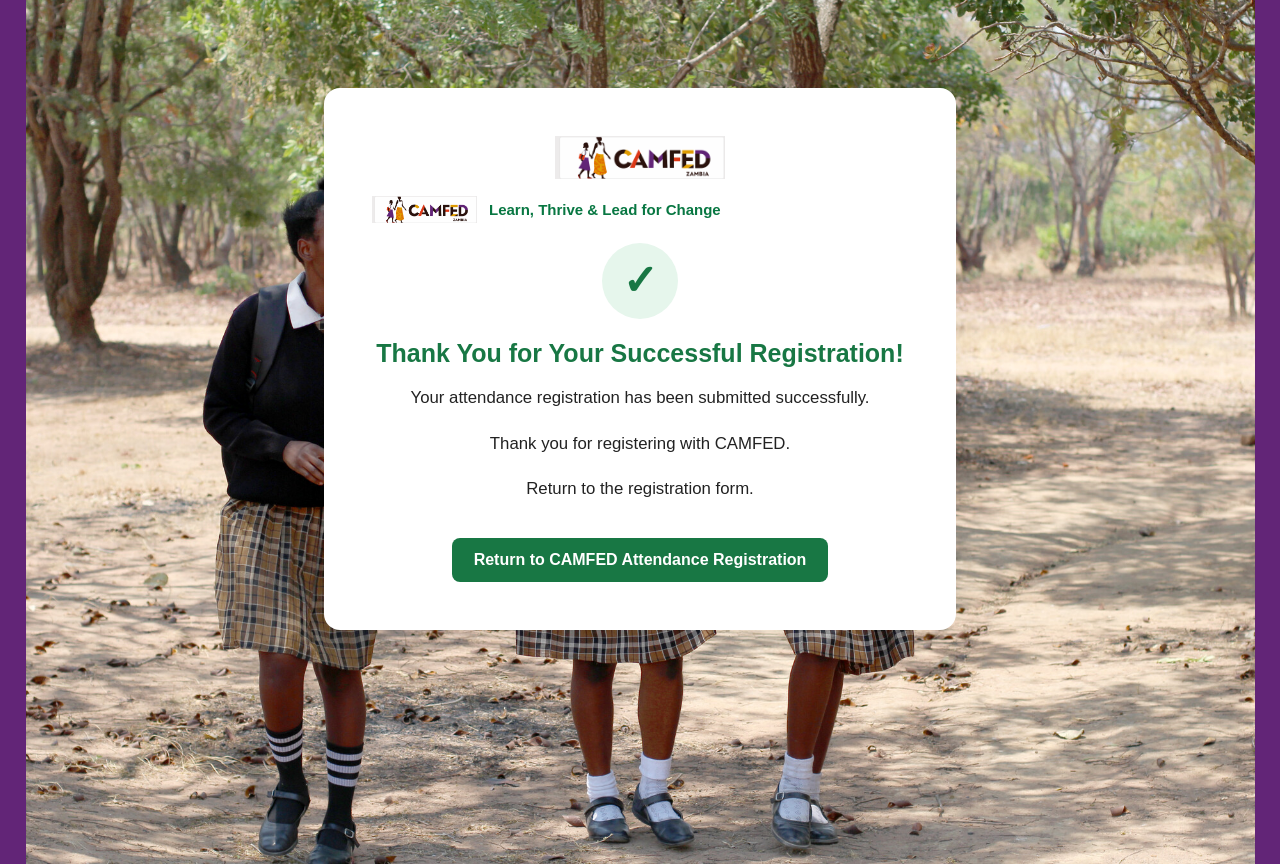
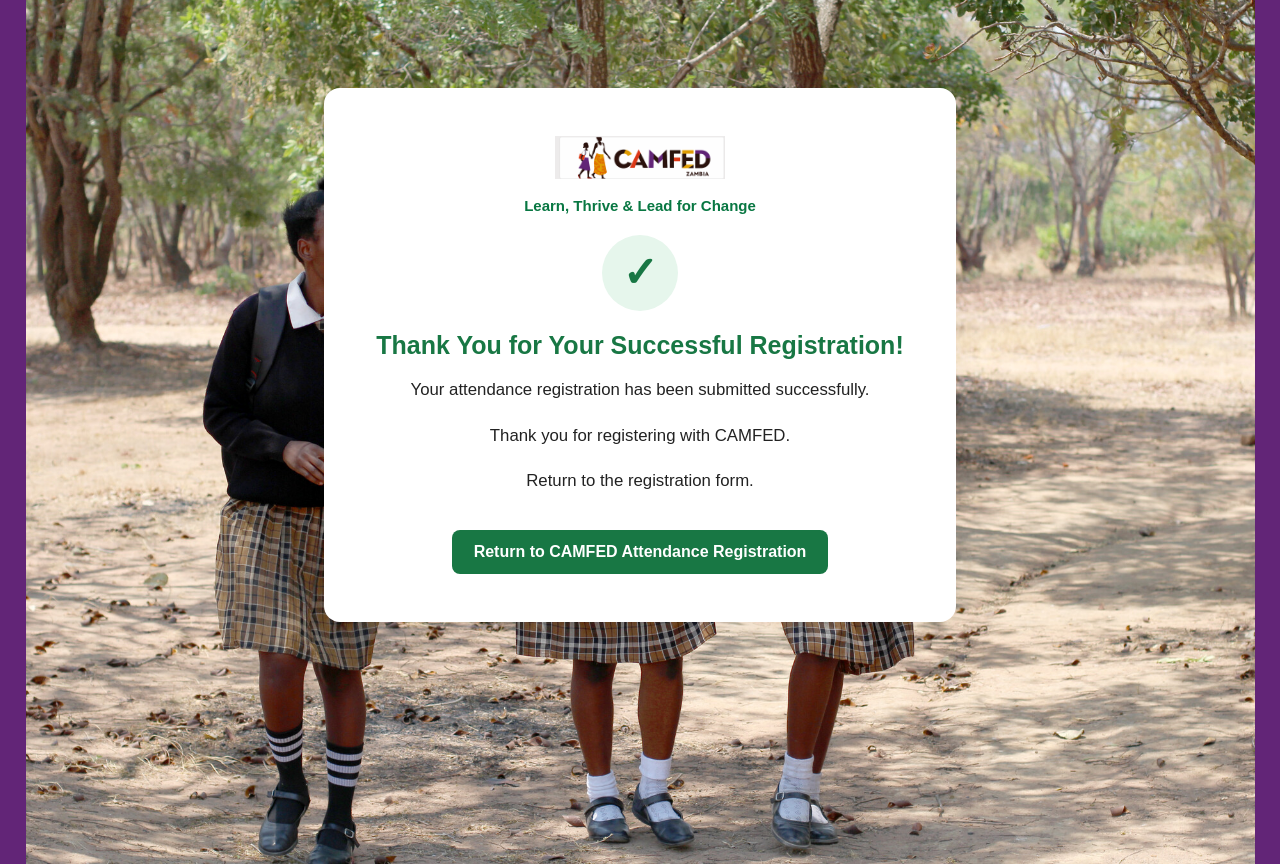
Before and after one commit to jmpundu-bot/camfed, a website: page public/success.html in a window 1280 px wide. Drawn offline with Linux system fonts and the light colour scheme.

Commit message:
Center slogan beneath registration page logo

```diff
--- a/public/style.css
+++ b/public/style.css
@@ -3,8 +3,8 @@
 .home-actions{display:flex;gap:10px;justify-content:center;flex-wrap:wrap;margin-top:20px}
 .button-link{display:inline-block;text-decoration:none;border-radius:7px;padding:12px 18px;font-weight:700;background:#222;color:#fff}
 .secondary-link{background:#64748b}
-.brand-slogan{display:flex;align-items:center;justify-content:flex-start;gap:12px;min-height:38px;margin:0 0 14px;text-align:left}.brand-slogan img{display:block;width:105px;height:36px;object-fit:contain}.brand-slogan span{color:#087742;font-weight:700;font-size:15px;line-height:1.3}
-@media(max-width:480px){.brand-slogan{gap:8px}.brand-slogan img{width:82px;height:32px}.brand-slogan span{font-size:13px}}
+.brand-slogan{display:flex;align-items:center;justify-content:center;min-height:30px;margin:0 0 14px;text-align:center}.brand-slogan span{color:#087742;font-weight:700;font-size:15px;line-height:1.3}
+@media(max-width:480px){.brand-slogan span{font-size:13px}}
 
 
 /* Keep the complete CAMFED Zambia background photo visible on every screen size. */
--- a/public/success.html
+++ b/public/success.html
@@ -16,7 +16,7 @@
 <body class="purple-page">
 <main class="success-wrap"><section class="success-card">
 <img src="/images/camfed-logo.png" class="logo" alt="CAMFED logo" onerror="this.style.display='none'">
-<div class="brand-slogan"><img src="/images/camfed-logo.png" alt="CAMFED logo" onerror="this.style.display='none'"><span>Learn, Thrive &amp; Lead for Change</span></div>
+<div class="brand-slogan"><span>Learn, Thrive &amp; Lead for Change</span></div>
 <div class="success-mark" aria-hidden="true">✓</div>
 <h1>Thank You for Your Successful Registration!</h1>
 <p>Your attendance registration has been submitted successfully.</p>
```
Also changed, not shown: public/register.html (+1 -1 lines).
